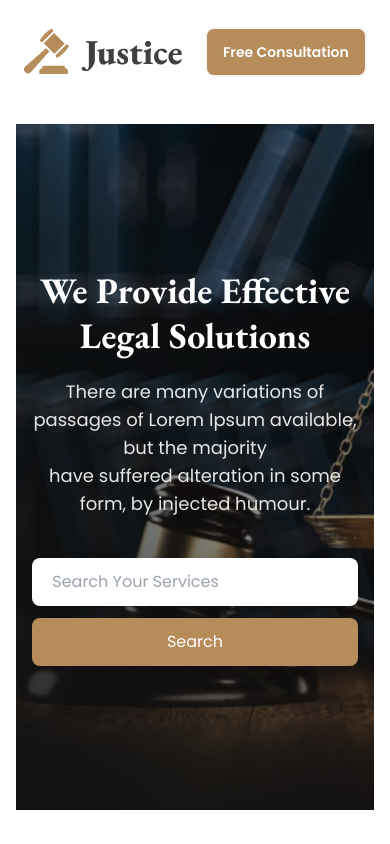
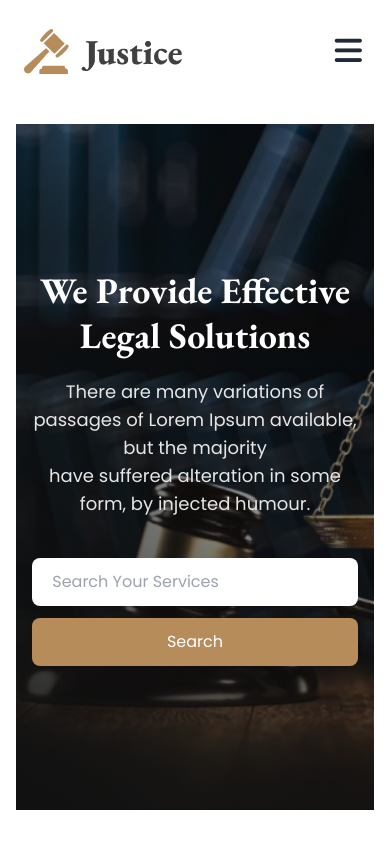
Before and after one commit to toha245/legal-solution-practice-task, a plain HTML site: page index.html in a window 390 px wide. Shown: the top 844 px of the page. Drawn offline with nearby package versions, Linux system fonts and the light colour scheme.

Commit message:
added and customized menubar

```diff
--- a/index.html
+++ b/index.html
@@ -61,27 +61,13 @@
     <header class="container w-11/12 mx-auto my-auto mt-5 mb-10">
       <div class="navbar bg-base-100">
         <div
-          class="navbar-start items-center flex align-middle justify-between"
+          class="navbar-start items-center flex align-middle justify-between
         >
           <!-- Mobile dropdown trigger -->
           <a class="normal-case text-xl" href="#" aria-label="Firm Home">
             <img src="./images/logo2.png" alt="Firm logo" />
           </a>
-          <!-- <div class="dropdown">
-            <div tabindex="0" role="button" class="btn btn-ghost lg:hidden">
-              <i class="fa-solid fa-bars text-2xl"></i>
-            </div>
-            <ul
-              tabindex="0"
-              class="menu menu-sm dropdown-content mt-3 z-[1] p-2 shadow bg-base-100 rounded-box w-52"
-            >
-              <li><a href="#">Home</a></li>
-              <li><a href="#services">Services</a></li>
-              <li><a href="#cases">Cases</a></li>
-              <li><a href="#blog">Blog</a></li>
-              <li><a href="#contact">Contact Us</a></li>
-            </ul>
-          </div> -->
+
         </div>
 
         <div class="navbar-center hidden lg:flex">
@@ -110,9 +96,39 @@
           </ul>
         </div>
 
-        <div class="navbar-end">
-          <a class="btn bg-[#B68C5A] text-white">Free Consultation</a>
+        <div class="navbar-end hidden lg:block">
+          <div class="flex justify-end"><a class="btn bg-[#B68C5A] text-white">Free Consultation</a></div>
         </div>
+        <div class="navbar-end lg:hidden">
+          <div class="dropdown dropdown-bottom dropdown-end">
+         <div tabindex="0" role="button" class=" m-1"><i class="fa-solid fa-bars text-[31px]"></i></div>
+          <ul tabindex="0" class="dropdown-content menu bg-base-100 rounded-box z-[1] w-52 p-2 shadow">
+            <li><a href="#">Home</a></li>
+              <li><a href="#services">Services</a></li>
+              <li><a href="#cases">Cases</a></li>
+              <li><a href="#blog">Blog</a></li>
+              <li><a href="#contact">Contact Us</a></li>
+          </ul>
+        </div>
+        </div>
+
+
+        <!-- <div class="dropdown navbar-end flex">
+            <div tabindex="0" role="button" class="btn btn-ghost lg:hidden">
+              <i class="fa-solid fa-bars text-3xl"></i>
+            </div>
+            <ul
+              tabindex="0"
+              class="dropdown-content menu mt-2 z-[1] p-2 shadow bg-base-100 rounded-box w-36"
+            >
+              <li><a href="#">Home</a></li>
+              <li><a href="#services">Services</a></li>
+              <li><a href="#cases">Cases</a></li>
+              <li><a href="#blog">Blog</a></li>
+              <li><a href="#contact">Contact Us</a></li>
+            </ul>
+          </div> -->
+
       </div>
     </header>
 
```
